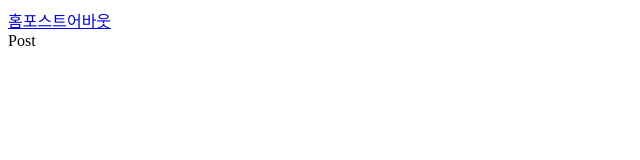
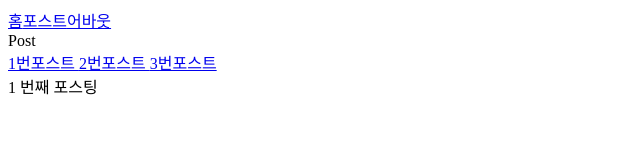
Before and after one commit to gumab/reactTest, a React app: page /posts/1 in a window 1280 px wide. Shown: the whole page, without its empty margins (0-640 px from the left). Built offline with nearby package versions, Linux system fonts and the light colour scheme.

Commit message:
subrouting

```diff
--- a/public/index.html
+++ b/public/index.html
@@ -6,6 +6,6 @@
 </head>
 <body>
     <div id="root"></div>
-    <script src="bundle.js"></script>
+    <script src="/bundle.js"></script>
 </body>
 </html>
--- /dev/null
+++ b/src/components/postList.js
@@ -0,0 +1,9 @@
+import React from 'react';
+
+const PostList = (props) => {
+    return (
+        <div>{props.match.params.postId} 번째 포스팅</div>
+    );
+}
+
+export default PostList;
--- a/src/components/posts.js
+++ b/src/components/posts.js
@@ -1,10 +1,18 @@
 import React, { Component } from 'react';
+import PostList from './postList';
+import { BrowserRouter as Router, Route, Link } from 'react-router-dom';
 
 class Posts extends Component {
     render() {
         return (
             <div>
                 Post
+                <div>
+                    <Link to="/posts/1">1번포스트 </Link>
+                    <Link to="/posts/2">2번포스트 </Link>
+                    <Link to="/posts/3">3번포스트 </Link>
+                </div>
+                <Route path="/posts/:postId" component={PostList} />
             </div>
         );
     }
```
